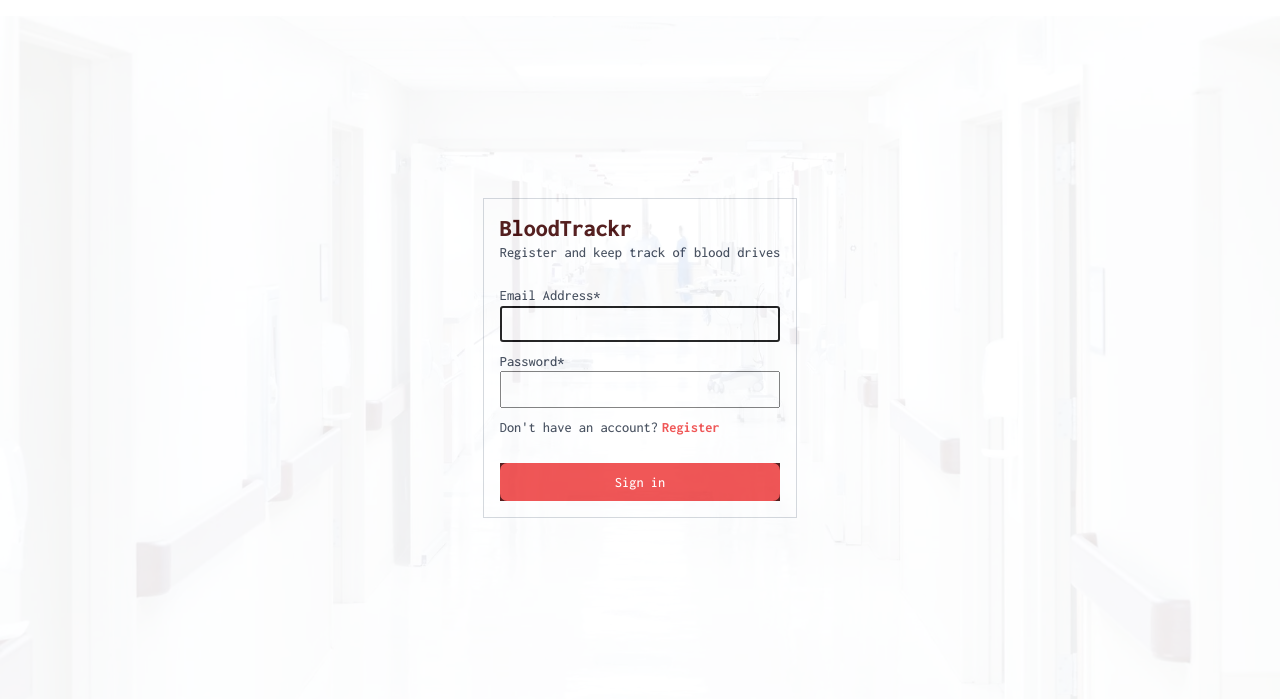
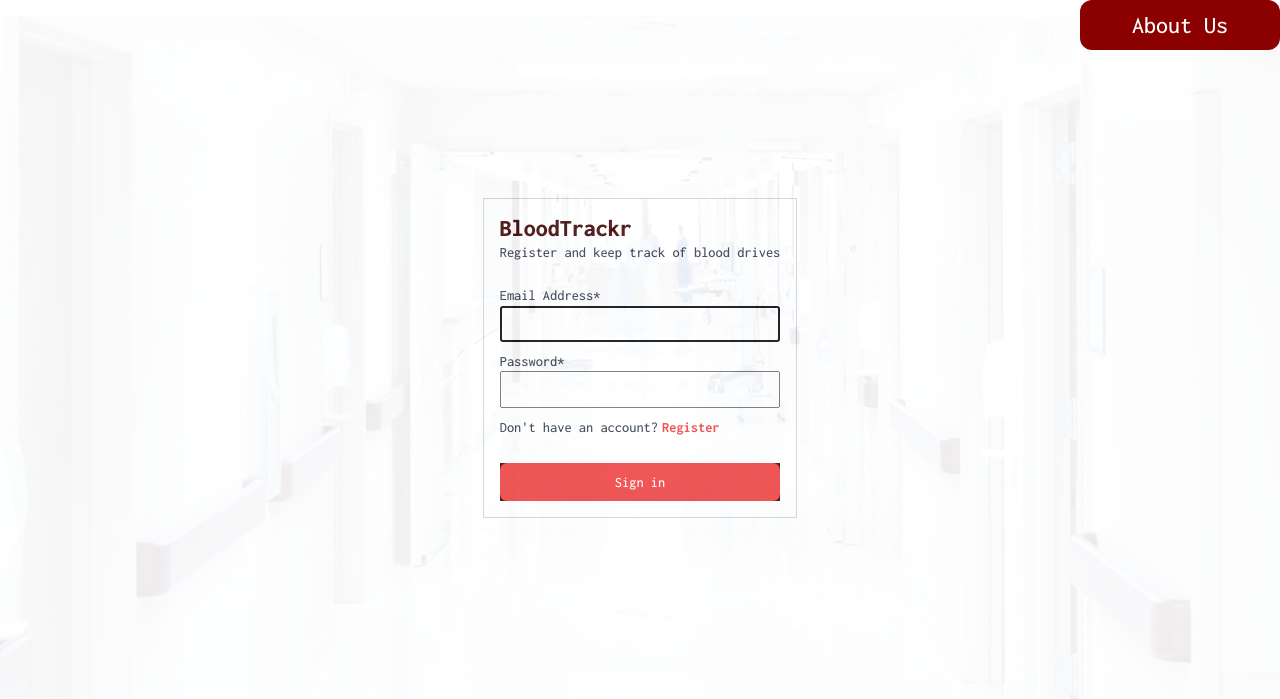
Before and after one commit to jaspergubat/Blood-Tracker, a PHP site: page /login.php in a window 1280 px wide. Shown: the part 72-771 px from the top of the page. Run offline with PHP 8.4, Linux system fonts and the light colour scheme; data that the repository does not hold is empty; some libraries are stand-ins or nearby versions.

Commit message:
video addition

```diff
--- a/BloodTrackrFinal/Blood-Tracker-Main---2/Blood-Tracker-Main/views/_login.php
+++ b/BloodTrackrFinal/Blood-Tracker-Main---2/Blood-Tracker-Main/views/_login.php
@@ -1,3 +1,65 @@
+<style>
+    .floating-btn {
+            position: fixed;
+            top: 9%;
+            right: 0%;
+            background: darkred;
+            color: white;
+            border: none;
+            overflow: hidden;
+            width: 200px;
+            height: 50px;
+            display: flex;
+            justify-content: center;
+            align-items: center;
+            cursor: pointer;
+            font-size: 24px;
+            transition: 1s;
+        }
+        .floating-btn:hover {
+            background: #b10000;
+        }
+
+        .video-modal {
+            display: none;
+            position: fixed;
+            top: 0;
+            left: 0;
+            width: 100%;
+            height: 100%;
+            background: rgba(0, 0, 0, 0.8);
+            justify-content: center;
+            align-items: center;
+            overflow: hidden;
+        }
+        .video-modal video {
+            max-width: 80%;
+            max-height: 80%;
+            overflow: hidden;
+        }
+        .video-modal .close-btn {
+            overflow: hidden;
+            background: darkred;
+            color: white;
+            position: absolute;
+            top: 10%;
+            left: 86%;
+            z-index: 99999;
+            border: none;
+            padding: 10px;
+            cursor: pointer;
+            width: 60px;
+            height: 50px;
+            font-size: 4em;
+            display: flex;
+            justify-content: center;
+            align-items: center;
+        }
+
+        .video-modal .close-btn:hover {
+            background: #b10000;
+        }
+</style>
 <!-- Login -->
 <div class="hero">
     <div class="hero-content">
@@ -39,3 +101,28 @@
         </form>
     </div>
 </div>
+
+<button class="floating-btn" onclick="openVideo()">
+        About Us
+    </button>
+
+    <div class="video-modal" id="videoModal">
+        <button class="close-btn" onclick="closeVideo()">X</button>
+        <video id="aboutUsVideo" controls>
+            <source src="assets/video/BloodTrackr.mp4" type="video/mp4">
+            Your browser does not support the video tag.
+        </video>
+    </div>
+
+    <script>
+        function openVideo() {
+            document.getElementById('videoModal').style.display = 'flex';
+            document.getElementById('aboutUsVideo').play();
+        }
+
+        function closeVideo() {
+            document.getElementById('videoModal').style.display = 'none';
+            document.getElementById('aboutUsVideo').pause();
+            document.getElementById('aboutUsVideo').currentTime = 0;
+        }
+    </script>
```
Also changed, not shown: 1 other file.
